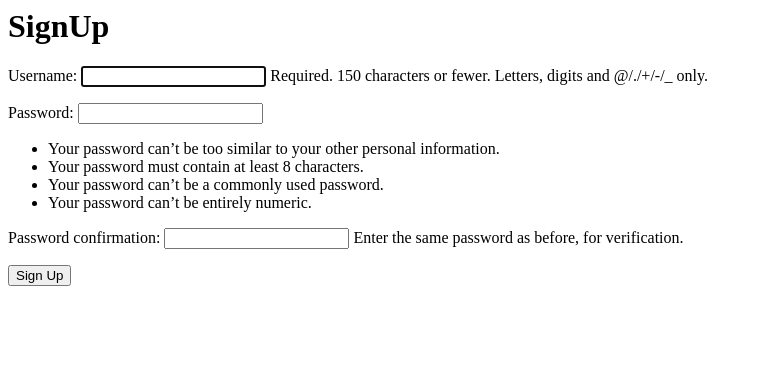
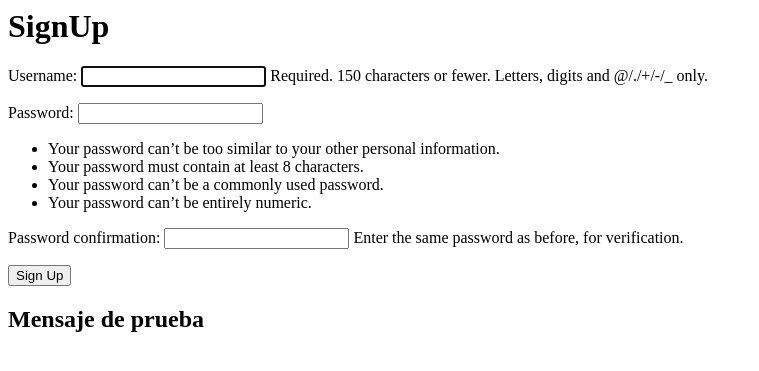
Before and after one commit to rubendario921/django-app, a Django app: page / in a window 1280 px wide. Shown: the top 371 px of the page, without its empty margins (0-759 px from the left). Run offline with Django 4.2, Linux system fonts and the light colour scheme.

Commit message:
first commit

```diff
--- a/tasks/templates/signup.html
+++ b/tasks/templates/signup.html
@@ -3,3 +3,4 @@
   {%csrf_token %} {{form.as_p}}
   <button>Sign Up</button>
 </form>
+<h2>Mensaje de prueba</h2>
```
